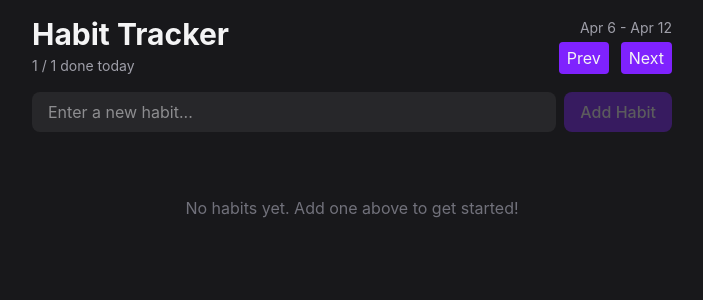
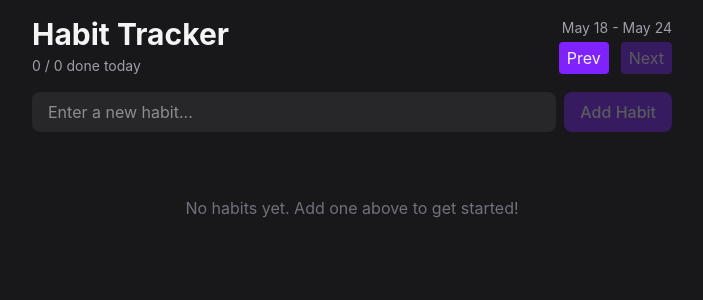
Before and after one commit to mika1407/react-projekti, a React (Vite) app: page / in a window 1280 px wide. Shown: the top 300 px of the page, without its empty margins (288-991 px from the left). Built offline with nearby package versions, Linux system fonts and the light colour scheme.

Commit message:
Making UI Reactive

```diff
--- a/src/App.tsx
+++ b/src/App.tsx
@@ -1,15 +1,29 @@
+import { useState } from "react";
 import { HabitForm } from "./components/HabitForm";
 import { HabitList } from "./components/HabitList";
 import { Header } from "./components/Header";
 import { HabitProvider } from "./context/HabitProvider";
+import { addWeeks, eachDayOfInterval, endOfWeek, startOfWeek } from "date-fns";
 
 export default function App() {
+  const [weekOffset, setWeekOffset] = useState(0)
+
+  const week = addWeeks(new Date(), weekOffset)
+        const visibleDates = eachDayOfInterval({
+            start: startOfWeek(week, { weekStartsOn: 1}),
+            end: endOfWeek(week, { weekStartsOn: 1})
+        });
+
   return (
     <div className="max-w-2xl mx-auto p-4 flex flex-col gap-4">
       <HabitProvider>
-        <Header/>
+        <Header
+          visibleDates={visibleDates}
+          onPrev={() => setWeekOffset(o => o - 1)}
+          onNext={() => setWeekOffset(o => o + 1)}
+        />
         <HabitForm />
-        <HabitList/>
+        <HabitList visibleDates={visibleDates}/>
       </HabitProvider>
     </div>
   )
--- a/src/components/HabitList.tsx
+++ b/src/components/HabitList.tsx
@@ -1,9 +1,12 @@
 import { useHabits, type Habit } from "../context/HabitProvider";
 import { Button } from "./Button";
-import {eachDayOfInterval, endOfWeek, format, isFuture, isSameDay, startOfWeek, subDays} from "date-fns";
+import { format, isFuture, isSameDay, subDays} from "date-fns";
 
+type HabitListProps = {
+    visibleDates: Date[]
+}
 
-export function HabitList() {
+export function HabitList({ visibleDates}: HabitListProps) {
     const { habits } = useHabits();
     if (habits.length === 0) {
         return (
@@ -15,7 +18,7 @@ export function HabitList() {
   return (
     <div className="flex flex-col gap-3">
         {habits.map(habit => (
-            <HabitItem  key={habit.id} habit={habit} />
+            <HabitItem  key={habit.id} habit={habit} visibleDates={visibleDates}/>
         ))}
   </div>
   )
@@ -23,15 +26,12 @@ export function HabitList() {
 
 type HabitItemProps = {
     habit: Habit
+    visibleDates: Date[]
 }
 
-function HabitItem({ habit }: HabitItemProps) {
+function HabitItem({ habit, visibleDates }: HabitItemProps) {
     const { deleteHabit, toggleHabit } = useHabits();
 
-    const visibleDates = eachDayOfInterval({
-        start: startOfWeek(new Date(), { weekStartsOn: 1}),
-        end: endOfWeek(new Date(), { weekStartsOn: 1})
-    });
     const streak = getStreak(habit.completions)
 
     return (
--- a/src/components/Header.tsx
+++ b/src/components/Header.tsx
@@ -1,17 +1,34 @@
 import { Button } from "./Button";
+import { useHabits } from "../context/HabitProvider";
+import { format, isToday } from "date-fns";
 
-export function Header() {
+type HeaderProps = {
+  visibleDates: Date[]
+  onPrev: () => void
+  onNext: () => void
+}
+
+export function Header({ visibleDates, onPrev, onNext }: HeaderProps) {
+  const { habits } = useHabits();
+
+  const doneToday = habits.filter(h => h.completions.some(c => isToday(c)),).length;
+  const dateRange = `${format(visibleDates[0], "MMM d" )} -
+    ${format(visibleDates.at(-1)!, "MMM d")}`
+
   return <header className="flex items-center justify-between">
     <div className="flex flex-col gap-1">
       <h1 className="text-3xl font-bold">Habit Tracker</h1>
-      <span className="text-zinc-400 text-sm"> 1 / 1 done today</span>
+      <span className="text-zinc-400 text-sm"> {doneToday} / {habits.length} done today</span>
     </div>
 
     <div className="flex flex-col gap-1 items-end">
-      <span className="text-zinc-400 text-sm">Apr 6 - Apr 12</span>
+      <span className="text-zinc-400 text-sm">{dateRange}</span>
       <div className="flex items-center gap-3">
-        <Button>Prev</Button>
-        <Button>Next</Button>
+        <Button onClick={onPrev}>Prev</Button>
+        <Button
+          onClick={onNext}
+          disabled={visibleDates.some(d => isToday(d))}
+          >Next</Button>
       </div>
     </div>
   </header>
```
